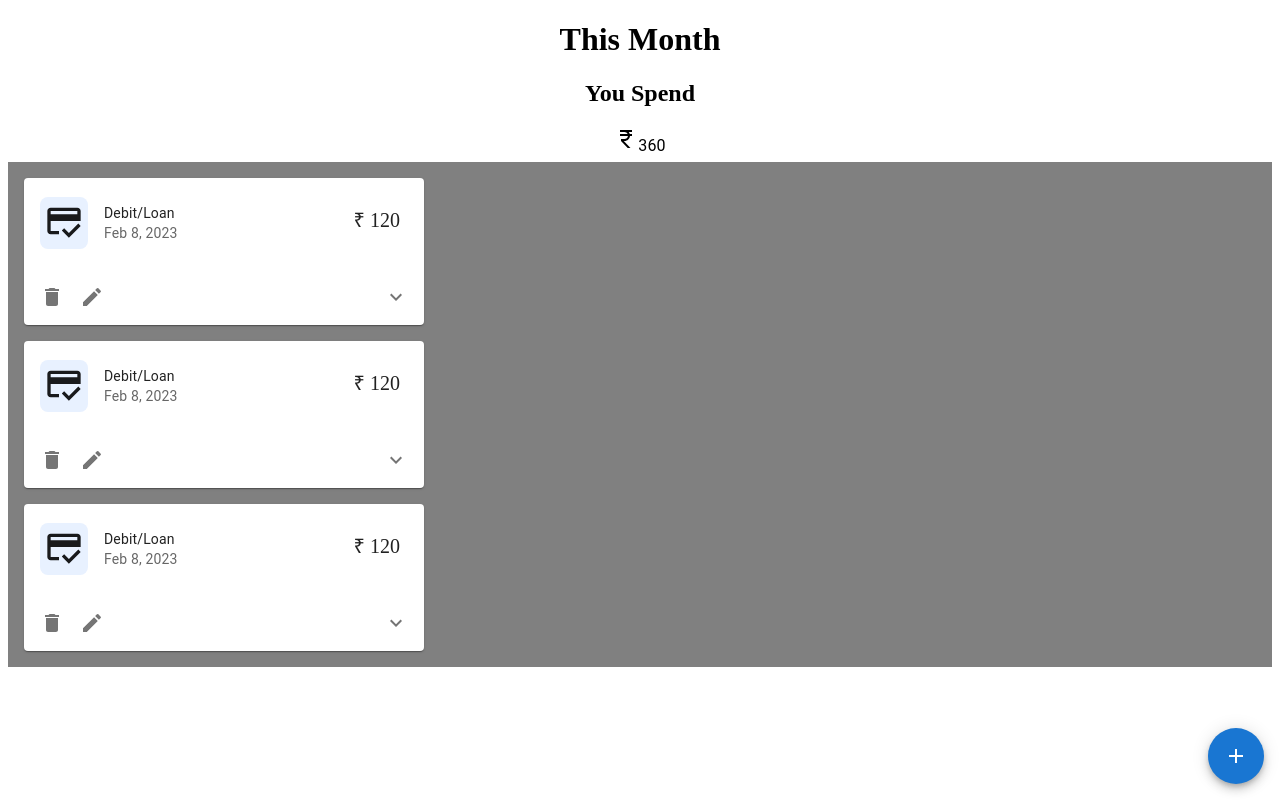
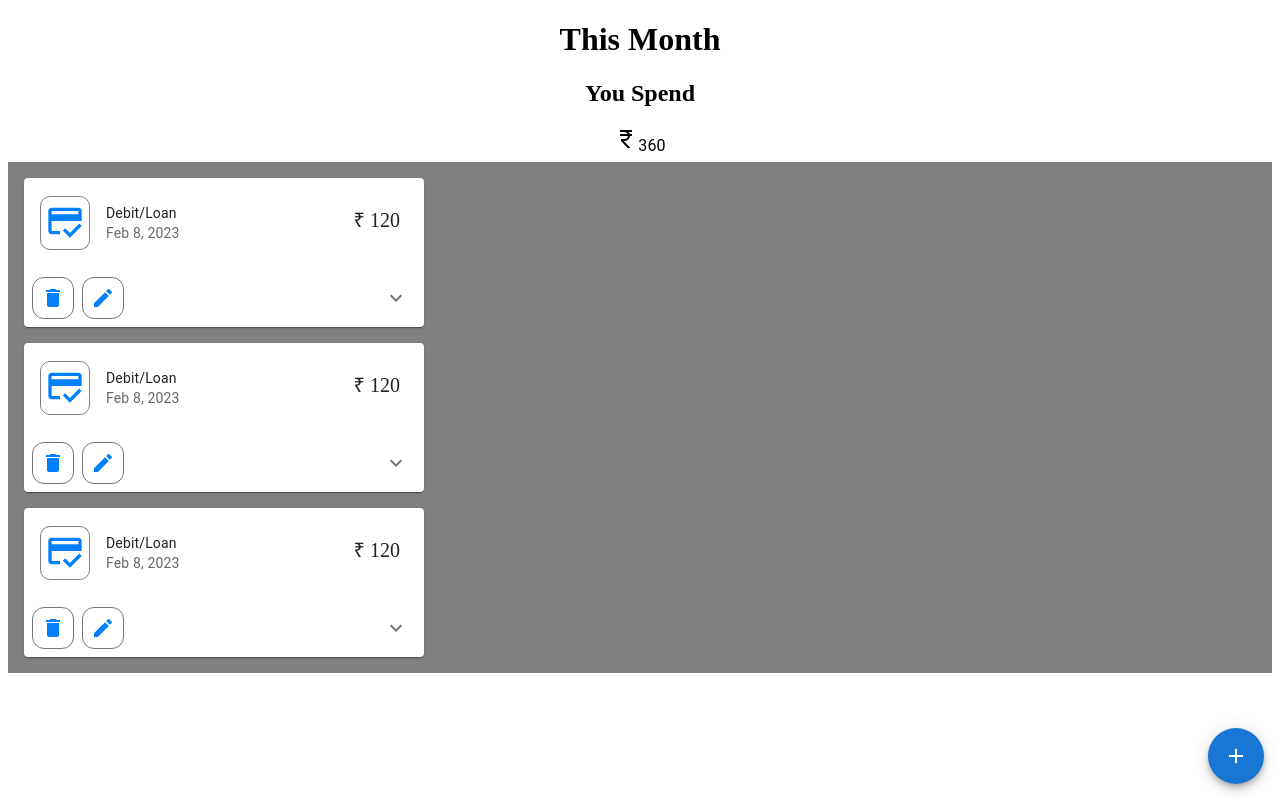
Before and after one commit to KowsikPk/expense-app, a React (Create React App) app: page / in a window 1280 px wide. Built offline with nearby package versions, Linux system fonts and the light colour scheme.

Commit message:
firebase setup

```diff
--- a/package.json
+++ b/package.json
@@ -12,9 +12,10 @@
     "@testing-library/react": "^13.4.0",
     "@testing-library/user-event": "^13.5.0",
     "dayjs": "^1.11.7",
+    "firebase": "^9.17.1",
     "react": "^18.2.0",
     "react-dom": "^18.2.0",
-    "react-scripts": "^5.0.1",
+    "react-scripts": "^2.1.3",
     "web-vitals": "^2.1.4"
   },
   "scripts": {
--- a/src/Home.js
+++ b/src/Home.js
@@ -1,5 +1,5 @@
 import React, { useState } from 'react'
-import { Button, ListItemText } from '@mui/material'
+import { ListItemText } from '@mui/material'
 import Fab from '@mui/material/Fab';
 import AddIcon from '@mui/icons-material/Add';
 import PopupForm from './components/PopupForm'
--- a/src/components/ExpenseCard.js
+++ b/src/components/ExpenseCard.js
@@ -5,7 +5,6 @@ import CardHeader from '@mui/material/CardHeader';
 import CardContent from '@mui/material/CardContent';
 import CardActions from '@mui/material/CardActions';
 import Collapse from '@mui/material/Collapse';
-import Avatar from '@mui/material/Avatar';
 import IconButton from '@mui/material/IconButton';
 import Typography from '@mui/material/Typography';
 import DeleteIcon from '@mui/icons-material/Delete';
@@ -48,12 +47,12 @@ export default function ExpenseCard(props) {
                 subheader={props.data.date}
             />
 
-            <CardActions disableSpacing>
-                <IconButton aria-label="add to Deletes">
-                    <DeleteIcon />
+            <CardActions disableSpacing >
+                <IconButton sx={{ borderRadius: 3, border: "1px solid", marginRight: 1 }}>
+                    <DeleteIcon sx={{ color: '#007FFF', }} />
                 </IconButton>
-                <IconButton aria-label="Edit">
-                    <EditIcon />
+                <IconButton sx={{ borderRadius: 3, border: "1px solid", }}>
+                    <EditIcon sx={{ color: '#007FFF' }} />
                 </IconButton>
                 <ExpandMore
                     expand={expanded}
--- a/src/components/IconsList.js
+++ b/src/components/IconsList.js
@@ -12,24 +12,24 @@ import PhonelinkIcon from '@mui/icons-material/Phonelink';
 import Box from '@mui/material/Box';
 function IconsList(props) {
     const icons = {
-        Food: <RestaurantIcon sx={{ color: '#191a1c', fontSize: 40 }} />,
-        Shopping: <ShoppingBagIcon sx={{ color: '#191a1c', fontSize: 40 }} />,
-        Fuel: <LocalGasStationIcon sx={{ color: '#191a1c', fontSize: 40 }} />,
-        Grocery: <LocalGroceryStoreIcon sx={{ color: '#191a1c', fontSize: 40 }} />,
-        Snacks: <LunchDiningIcon sx={{ color: '#191a1c', fontSize: 40 }} />,
-        Coffee: <EmojiFoodBeverageIcon sx={{ color: '#191a1c', fontSize: 40 }} />,
-        Travel: <AirplaneTicketIcon sx={{ color: '#191a1c', fontSize: 40 }} />,
-        Entertainment: <LiveTvIcon sx={{ color: '#191a1c', fontSize: 40 }} />,
-        'Debit/Loan': <CreditScoreIcon sx={{ color: '#191a1c', fontSize: 40 }} />,
-        'Recharge/Subscription': <PhonelinkIcon sx={{ color: '#191a1c', fontSize: 40 }} />
+        Food: <RestaurantIcon sx={{ color: '#007FFF', fontSize: 40 }} />,
+        Shopping: <ShoppingBagIcon sx={{ color: '#007FFF', fontSize: 40 }} />,
+        Fuel: <LocalGasStationIcon sx={{ color: '#007FFF', fontSize: 40 }} />,
+        Grocery: <LocalGroceryStoreIcon sx={{ color: '#007FFF', fontSize: 40 }} />,
+        Snacks: <LunchDiningIcon sx={{ color: '#007FFF', fontSize: 40 }} />,
+        Coffee: <EmojiFoodBeverageIcon sx={{ color: '#007FFF', fontSize: 40 }} />,
+        Travel: <AirplaneTicketIcon sx={{ color: '#007FFF', fontSize: 40 }} />,
+        Entertainment: <LiveTvIcon sx={{ color: '#007FFF', fontSize: 40 }} />,
+        'Debit/Loan': <CreditScoreIcon sx={{ color: '#007FFF', fontSize: 40 }} />,
+        'Recharge/Subscription': <PhonelinkIcon sx={{ color: '#007FFF', fontSize: 40 }} />
     }
     const cate = props.category
     return (
         <div style={{ display: 'flex' }}>
             <Box sx={{
                 p: 0.5,
-                borderRadius: 2,
-                backgroundColor: '#e8f1ff',
+                borderRadius: 2.5,
+                border: '1px solid grey'
 
             }}>
                 {icons[props.category]}
--- a/src/components/ListExpense.js
+++ b/src/components/ListExpense.js
@@ -1,21 +1,9 @@
 import * as React from 'react';
 import List from '@mui/material/List';
 import ListItem from '@mui/material/ListItem';
-import ListItemText from '@mui/material/ListItemText';
-import ListItemAvatar from '@mui/material/ListItemAvatar';
-import CurrencyRupeeIcon from '@mui/icons-material/CurrencyRupee';
-import MoreVertIcon from '@mui/icons-material/MoreVert';
-import IconsList from './IconsList';
 import ExpenseCard from './ExpenseCard';
-import { Accordion, AccordionDetails, AccordionSummary, Button, Typography } from '@mui/material';
 export default function ListExpense(props) {
     const data = props.expenseDetailsList
-    const [expanded, setExpanded] = React.useState(false);
-
-    const handleChange = (panel) => (event, isExpanded) => {
-        setExpanded(isExpanded ? panel : false);
-    };
-
     return (
         <List sx={{ backgroundColor: 'gray', }}>
             {data.map((item, i) =>
```
Also changed, not shown: 1 other file (tests, documents, lock files or other folders).
